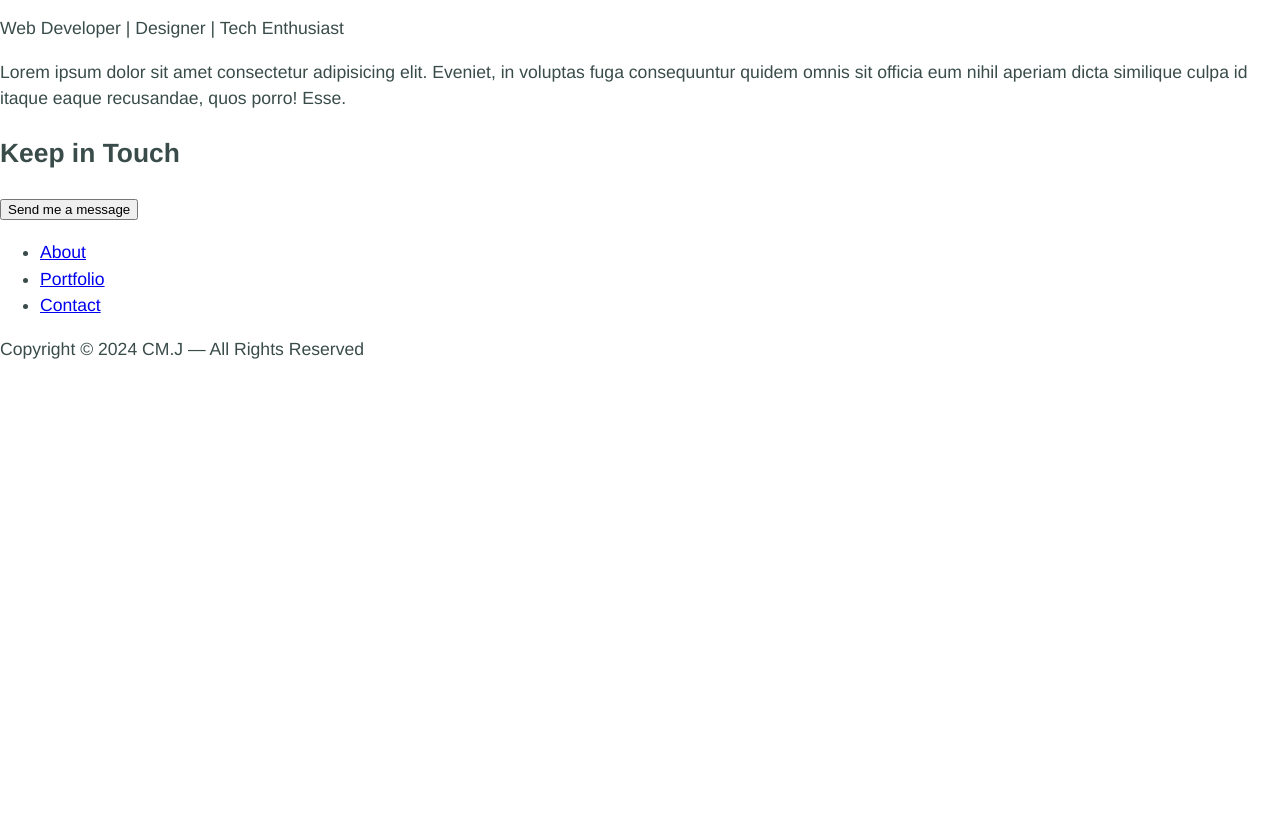
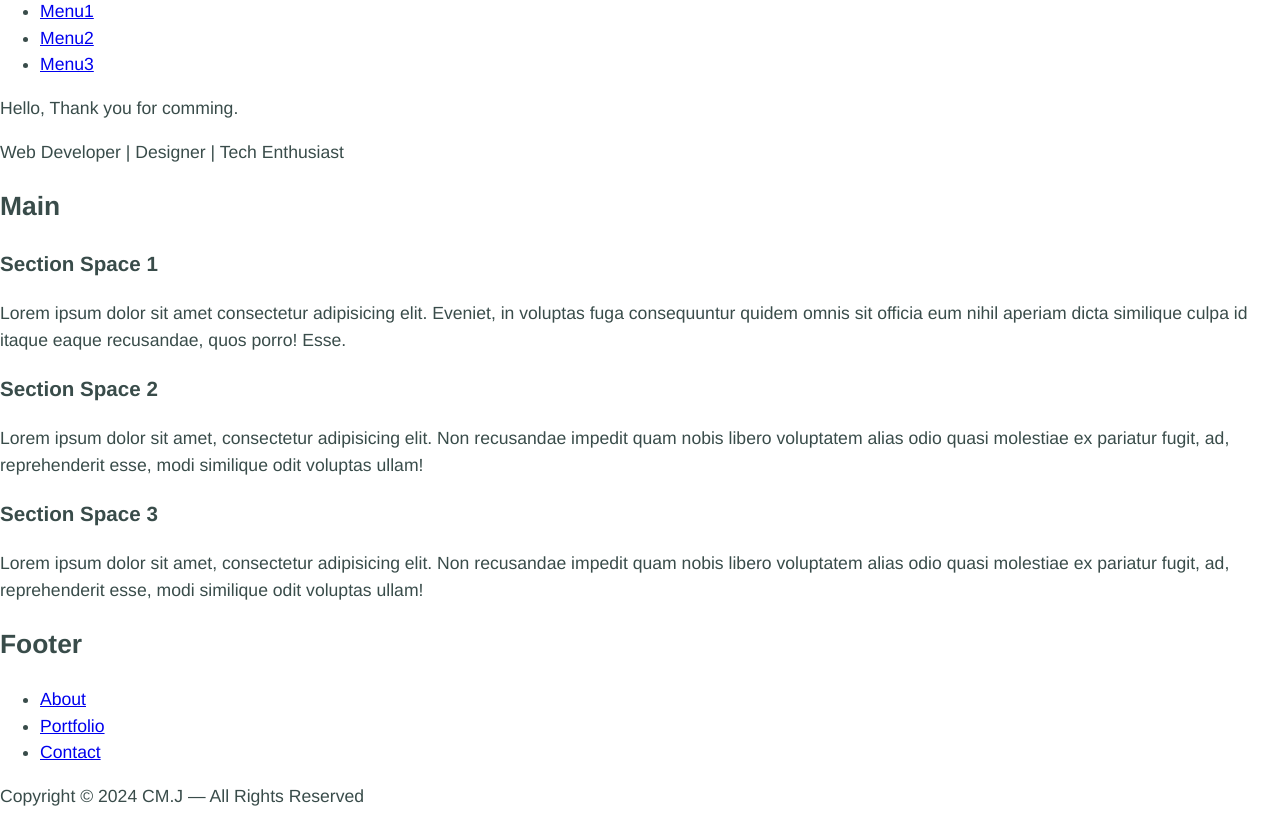
Before and after one commit to Issac-J/my-website, a plain HTML site: page index.html in a window 1280 px wide. Shown: the part 85-912 px from the top of the page. Before the commit the page ends 800 px from the top, so only its background shows below. Drawn offline with Linux system fonts and the light colour scheme.

Commit message:
modify html contents

```diff
--- a/index.html
+++ b/index.html
@@ -7,27 +7,52 @@
     <title>Personal HomePage</title>
   </head>
   <body>
-    <header class="header-background">
-      <nav></nav>
+    <!-- Header -->
+    <header>
+      <h2>Header</h2>
+      <nav class="nav-menu">
+        <ul>
+          <li><a class="menuLink" href="#">Menu1</a></li>
+          <li><a class="menuLink" href="#">Menu2</a></li>
+          <li><a class="menuLink" href="#">Menu3</a></li>
+        </ul>
+      </nav>
       <div class="header-content">
-        <h1>Hello, Thank you for comming.</h1>
+        <p>Hello, Thank you for comming.</p>
         <p>Web Developer | Designer | Tech Enthusiast</p>
       </div>
     </header>
+
+    <!-- Main -->
     <main>
-      <section id="Lorem">
+      <h2>Main</h2>
+      <section id="s1">
+        <h3>Section Space 1</h3>
         Lorem ipsum dolor sit amet consectetur adipisicing elit. Eveniet, in
         voluptas fuga consequuntur quidem omnis sit officia eum nihil aperiam
         dicta similique culpa id itaque eaque recusandae, quos porro! Esse.
       </section>
-      <section></section>
 
-      <section id="contact">
-        <h2>Keep in Touch</h2>
-        <button class="btn">Send me a message</button>
+      <section id="s2">
+        <h3>Section Space 2</h3>
+        Lorem ipsum dolor sit amet, consectetur adipisicing elit. Non recusandae
+        impedit quam nobis libero voluptatem alias odio quasi molestiae ex
+        pariatur fugit, ad, reprehenderit esse, modi similique odit voluptas
+        ullam!
+      </section>
+
+      <section id="s3">
+        <h3>Section Space 3</h3>
+        Lorem ipsum dolor sit amet, consectetur adipisicing elit. Non recusandae
+        impedit quam nobis libero voluptatem alias odio quasi molestiae ex
+        pariatur fugit, ad, reprehenderit esse, modi similique odit voluptas
+        ullam!
       </section>
     </main>
+
+    <!-- Footer -->
     <footer>
+      <h2>Footer</h2>
       <ul>
         <li><a href="#about">About</a></li>
         <li><a href="#portfolio">Portfolio</a></li>
```
